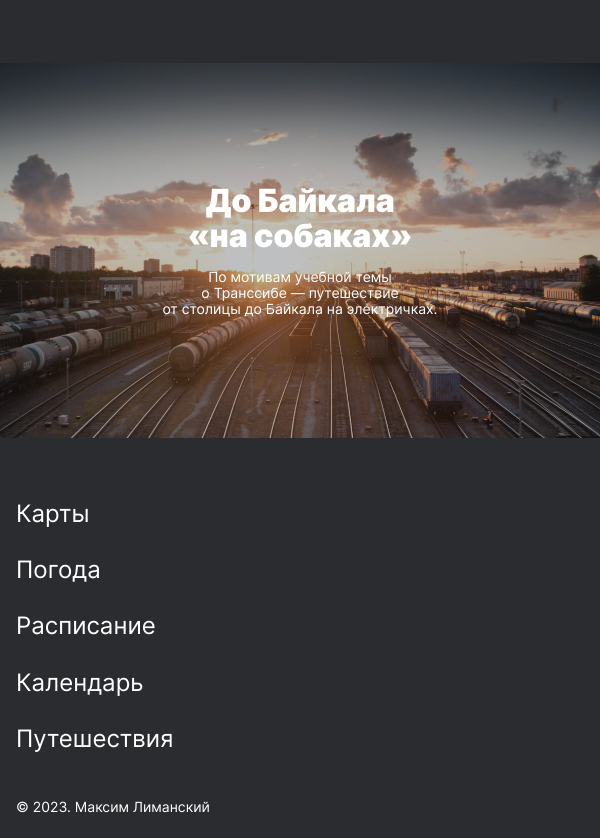
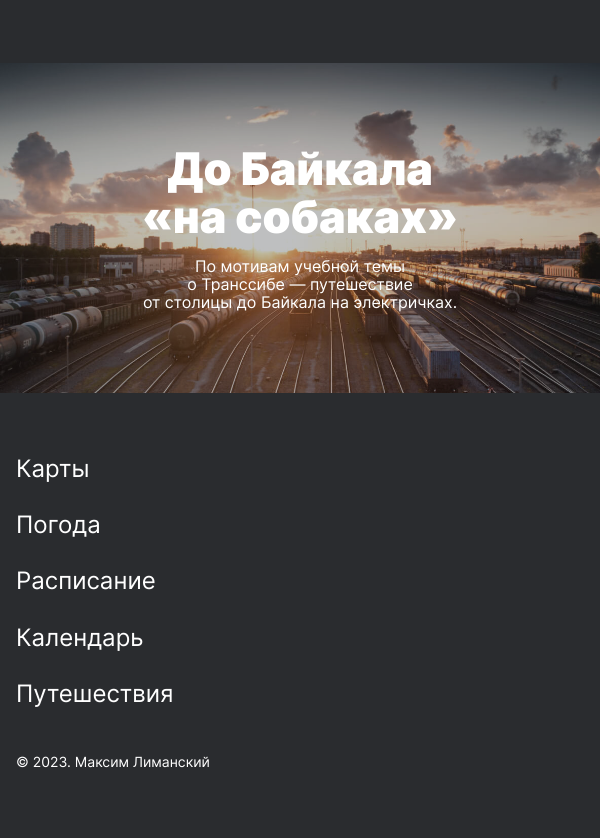
Before and after one commit to maxlivi1/russian-travel, a plain HTML site: page index.html in a window 600 px wide. Shown: the part 7079-7917 px from the top of the page. After the commit the page ends 7872 px from the top, so only its background shows below. Drawn offline with Linux system fonts and the light colour scheme.

Commit message:
Сделаны правки по ревью №2 / Версия стабильна

```diff
--- a/blocks/cover/__content/cover__content.css
+++ /dev/null
@@ -1,20 +0,0 @@
-.cover__content {
-  margin: 0;
-  padding: 0;
-  box-sizing: border-box;
-  display: flex;
-  flex-direction: column;
-  justify-content: center;
-  align-items: center;
-  position: absolute;
-  top: 0;
-  bottom: 0;
-  gap: 32px;
-  z-index: 1;
-}
-
-@media screen and (min-width: 320px) and (max-width: 767px) {
-  .cover__content {
-    gap: 16px;
-  }
-}
--- a/blocks/cover/__image/cover__image.css
+++ /dev/null
@@ -1,9 +0,0 @@
-.cover__image {
-  margin: 0;
-  padding: 0;
-  box-sizing: border-box;
-  z-index: 0;
-  object-fit: contain;
-  object-position: center;
-  width: 100%;
-}
--- a/blocks/cover/__overlay/cover__overlay.css
+++ b/blocks/cover/__overlay/cover__overlay.css
@@ -1,18 +1,19 @@
 .cover__overlay {
   margin: 0 auto;
-  padding: 0;
+  padding: 245px 0;
   box-sizing: border-box;
-  /* background-image: url(../../../images/cover__background.jpg); */
-  background-size: contain;
+  background-image: url(../../../images/cover__background.jpg);
+  background-size: cover;
   background-repeat: no-repeat;
   background-position: center;
-  display: grid;
-  grid-template-columns: 1fr;
-  grid-template-rows: auto;
-  justify-items: center;
+  display: flex;
+  flex-direction: column;
+  justify-content: center;
   align-items: center;
+  position: relative;
+  gap: 32px;
   text-decoration: none;
-  position: relative;
+  min-height: 740px;
 }
 
 .cover__overlay::before {
@@ -26,11 +27,40 @@
   width: 100%;
   background-color: #2A2C2F;
   opacity: 0.3;
-  z-index: 1;
+  z-index: 0;
+  transition: opacity .5s ease-in;
 }
 
 .cover__overlay:hover::before {
   opacity: 0.8;
+}
+
+@media screen and (min-width: 1024px) and (max-width: 1279px) {
+  .cover__overlay {
+    min-height: 640px;
+    padding: 195px 0;
+  }
+}
+
+@media screen and (min-width: 768px) and (max-width: 1023px) {
+  .cover__overlay {
+    min-height: 480px;
+    padding: 115px 0;
+  }
+}
+
+@media screen and (min-width: 425px) and (max-width: 767px) {
+  .cover__overlay {
+    min-height: 330px;
+    padding: 65px 0;
+  }
+}
+
+@media screen and (min-width: 320px) and (max-width: 424px) {
+  .cover__overlay {
+    min-height: 200px;
+    padding: 33px 0;
+  }
 }
 
 @media screen and (min-width: 320px) and (max-width: 767px) {
--- a/blocks/cover/__subtitle/cover__subtitle.css
+++ b/blocks/cover/__subtitle/cover__subtitle.css
@@ -10,9 +10,17 @@
   color: #fff;
   text-align: center;
   max-width: 360px;
+  z-index: 1;
 }
 
-@media screen and (min-width: 320px) and (max-width: 767px) {
+@media screen and (min-width: 425px) and (max-width: 767px) {
+  .cover__subtitle {
+    font-size: 16px;
+    line-height: 18px;
+  }
+}
+
+@media screen and (min-width: 320px) and (max-width: 424px) {
   .cover__subtitle {
     font-size: 14px;
     line-height: 16px;
--- a/blocks/cover/__title/cover__title.css
+++ b/blocks/cover/__title/cover__title.css
@@ -10,9 +10,17 @@
   color: #fff;
   text-align: center;
   max-width: 560px;
+  z-index: 1;
 }
 
-@media screen and (min-width: 320px) and (max-width: 767px) {
+@media screen and (min-width: 425px) and (max-width: 767px) {
+  .cover__title {
+    font-size: 45px;
+    line-height: 48px;
+  }
+}
+
+@media screen and (min-width: 320px) and (max-width: 424px) {
   .cover__title {
     font-size: 32px;
     line-height: 35px;
--- a/index.html
+++ b/index.html
@@ -120,11 +120,8 @@
       </section>
       <section class="cover">
         <a href="https://stampsy.com/na-elektrichkakh-do-baikala" class="cover__overlay" target="_blank">
-          <img class="cover__image" src="./images/cover__background.jpg" alt="Стоянка поездов">
-          <div class="cover__content">
-            <h2 class="cover__title">До Байкала <span class="cover__span">«на собаках»</span></h2>
-            <p class="cover__subtitle">По мотивам учебной темы <span class="cover__span">о Транссибе — путешествие</span> от столицы до Байкала на электричках.</p>
-        </div>
+          <h2 class="cover__title">До Байкала <span class="cover__span">«на собаках»</span></h2>
+          <p class="cover__subtitle">По мотивам учебной темы <span class="cover__span">о Транссибе — путешествие</span> от столицы до Байкала на электричках.</p>
         </a>
       </section>
     </main>
--- a/pages/index.css
+++ b/pages/index.css
@@ -43,8 +43,6 @@
 @import url(../blocks/place/__website/place__website.css);
 
 @import url(../blocks/cover/cover.css);
-@import url(../blocks/cover/__content/cover__content.css);
-@import url(../blocks/cover/__image/cover__image.css);
 @import url(../blocks/cover/__title/cover__title.css);
 @import url(../blocks/cover/__subtitle/cover__subtitle.css);
 @import url(../blocks/cover/__span/cover__span.css);
```
